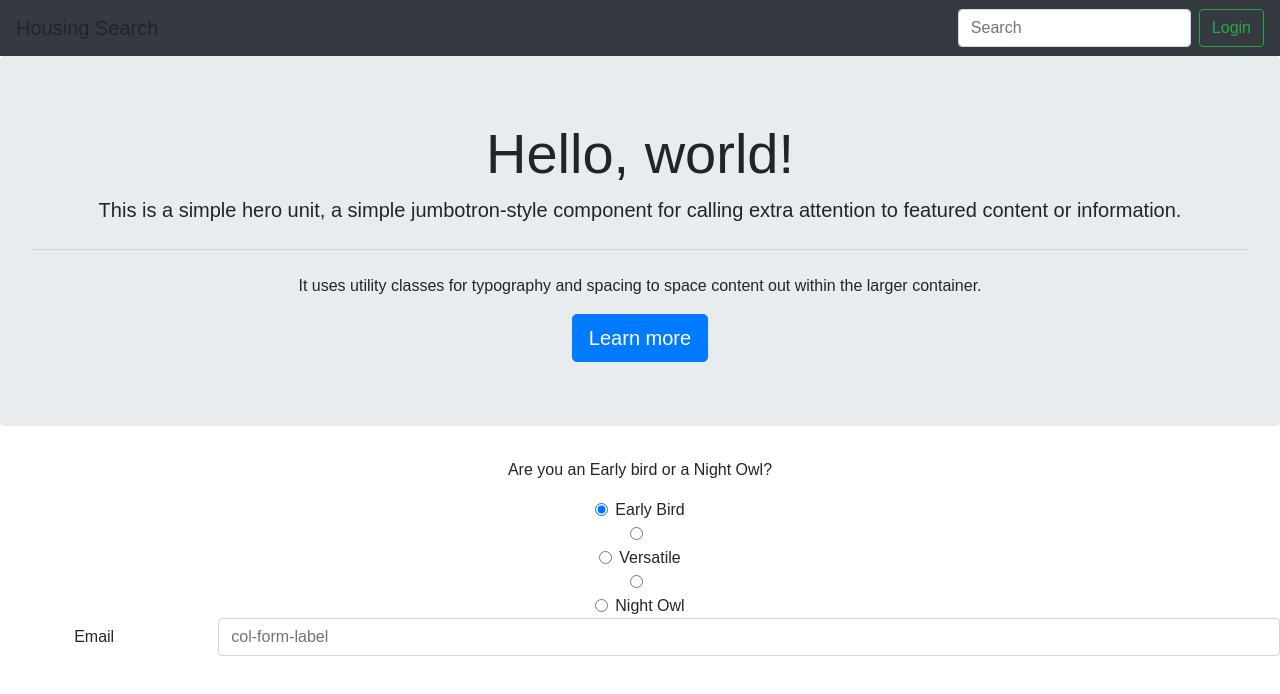
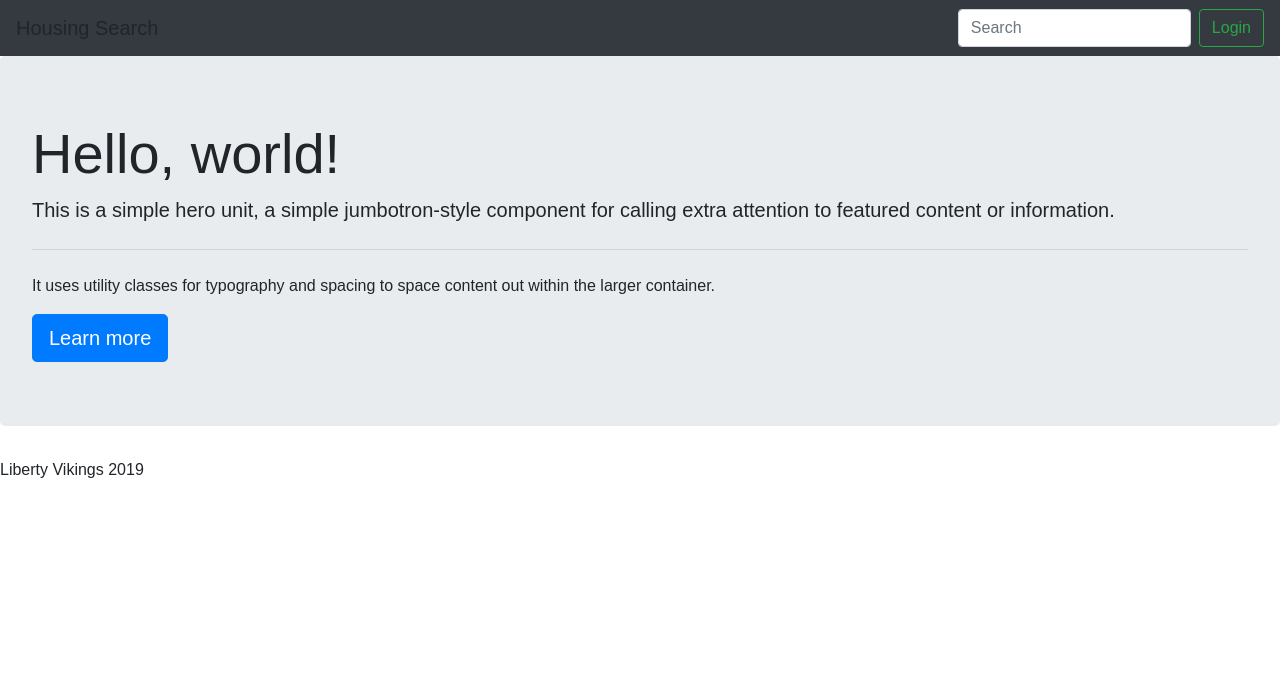
Before and after one commit to NasimFekrat/project-liberty-vikings, a React (Create React App) app in the folder client/: page /survey in a window 1280 px wide. Shown: the top 694 px of the page. Built offline with nearby package versions, Linux system fonts and the light colour scheme.

Commit message:
restructured file layout

```diff
--- a/client/src/App.js
+++ b/client/src/App.js
@@ -1,40 +1,27 @@
 import React, { Component } from 'react';
 import { BrowserRouter as Router, Route, Switch } from "react-router-dom";
 import './App.css';
-import Survey from "./components/Survey";
-
+// import Survey from "./components/Survey";
+import Home from "./pages/Home";
+// import Navbar from './components/Navbar';
+// import Footer from "./components/Footer";
 
 class App extends Component {
   render() {
     return (
-      <div className="App">
-        <nav className="navbar navbar-dark bg-dark">
-          <a className="navbar-brand">Housing Search</a>
-          <form className="form-inline">
-            <input className="form-control mr-sm-2" type="search" placeholder="Search" aria-label="Search" />
-            <button className="btn btn-outline-success my-2 my-sm-0" type="submit">Login</button>
-          </form>
-        </nav>
-
-        {/* change to carousel of available apartments? */}
-        <div class="jumbotron">
-          <h1 class="display-4">Hello, world!</h1>
-          <p class="lead">This is a simple hero unit, a simple jumbotron-style component for calling extra attention to featured content or information.</p>
-          <hr class="my-4" />
-          <p>It uses utility classes for typography and spacing to space content out within the larger container.</p>
-          <a class="btn btn-primary btn-lg" href="#" role="button">Learn more</a>
-        </div>
-
-        {/* MAIN CONTENT */}
         <Router>
+          <div>
+            {/* <Navbar /> */}
           <Switch>
-            <Route path="/survey" component={Survey} />
+            {/* <Route exact path="/" component={Survey} /> */}
+            <Route exact path="/survey" component={Home} />
             {/* <Route path="/homeowners" component={Homeowners} />
             <Route path="/browsehousing" component={Browse} /> */}
             {/* <Route component={ NoResults } /> */}
           </Switch>
+          {/* <Footer /> */}
+          </div>
         </Router>
-      </div>
     );
   }
 }
--- /dev/null
+++ b/client/src/components/Footer/index.js
@@ -0,0 +1,12 @@
+import React from "react";
+// import "./style.css";
+
+function Footer() {
+  return (
+    <footer className="footer">
+      <span>Liberty Vikings 2019</span>
+    </footer>
+  );
+}
+
+export default Footer;
--- /dev/null
+++ b/client/src/components/Hero/index.js
@@ -0,0 +1,17 @@
+import React from "react";
+// import "./style.css";
+
+function Hero() {
+  return (
+      /* change to carousel of available apartments? */
+      < div className="jumbotron" >
+        <h1 className="display-4">Hello, world!</h1>
+        <p className="lead">This is a simple hero unit, a simple jumbotron-style component for calling extra attention to featured content or information.</p>
+        <hr className="my-4" />
+        <p>It uses utility classes for typography and spacing to space content out within the larger container.</p>
+        <a className="btn btn-primary btn-lg" href="#" role="button">Learn more</a>
+      </div >
+      );
+    }
+
+    export default Hero;
--- /dev/null
+++ b/client/src/components/Navbar/index.js
@@ -0,0 +1,16 @@
+import React from "react";
+// import "./style.css";
+
+function Navbar() {
+  return (
+    <nav className="navbar navbar-dark bg-dark">
+      <a className="navbar-brand">Housing Search</a>
+      <form className="form-inline">
+        <input className="form-control mr-sm-2" type="search" placeholder="Search" aria-label="Search" />
+        <button className="btn btn-outline-success my-2 my-sm-0" type="submit">Login</button>
+      </form>
+    </nav>
+  );
+}
+
+export default Navbar;
--- a/client/src/components/Survey.js
+++ b/client/src/components/Survey/index.js
@@ -6,7 +6,7 @@ const Survey = () => {
 
         <div className="App">
 
-        <p>Are you an Early bird or a Night Owl?</p>
+        <p>Are you an Early Bird or a Night Owl?</p>
             <div class="form-check">
                 <input class="form-check-input" type="radio" name="exampleRadios" id="exampleRadios1" value="option1" checked />
                 <label class="form-check-label" for="exampleRadios1">
--- /dev/null
+++ b/client/src/pages/Home.js
@@ -0,0 +1,19 @@
+import React from "react";
+import Hero from "../components/Hero";
+import Navbar from "../components/Navbar";
+import Footer from "../components/Footer";
+
+
+
+function Home() {
+    return (
+        <div>
+            <Navbar />
+            <Hero />
+            <Footer />
+
+        </div>
+    );
+}
+
+export default Home;
```
Also changed, not shown: client/src/components/Survey/Survey.css (renamed from client/src/components/Survey.css).
